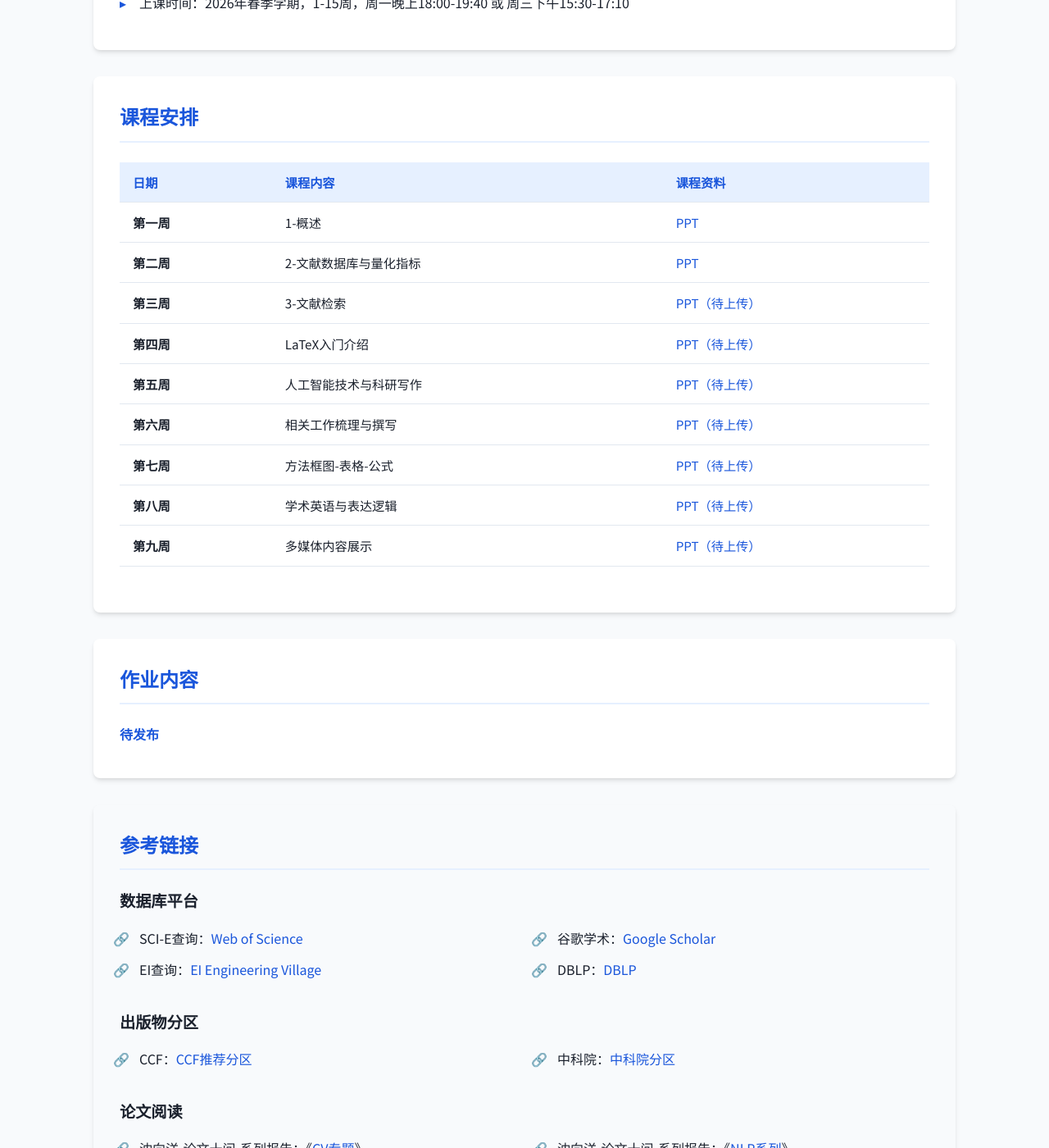
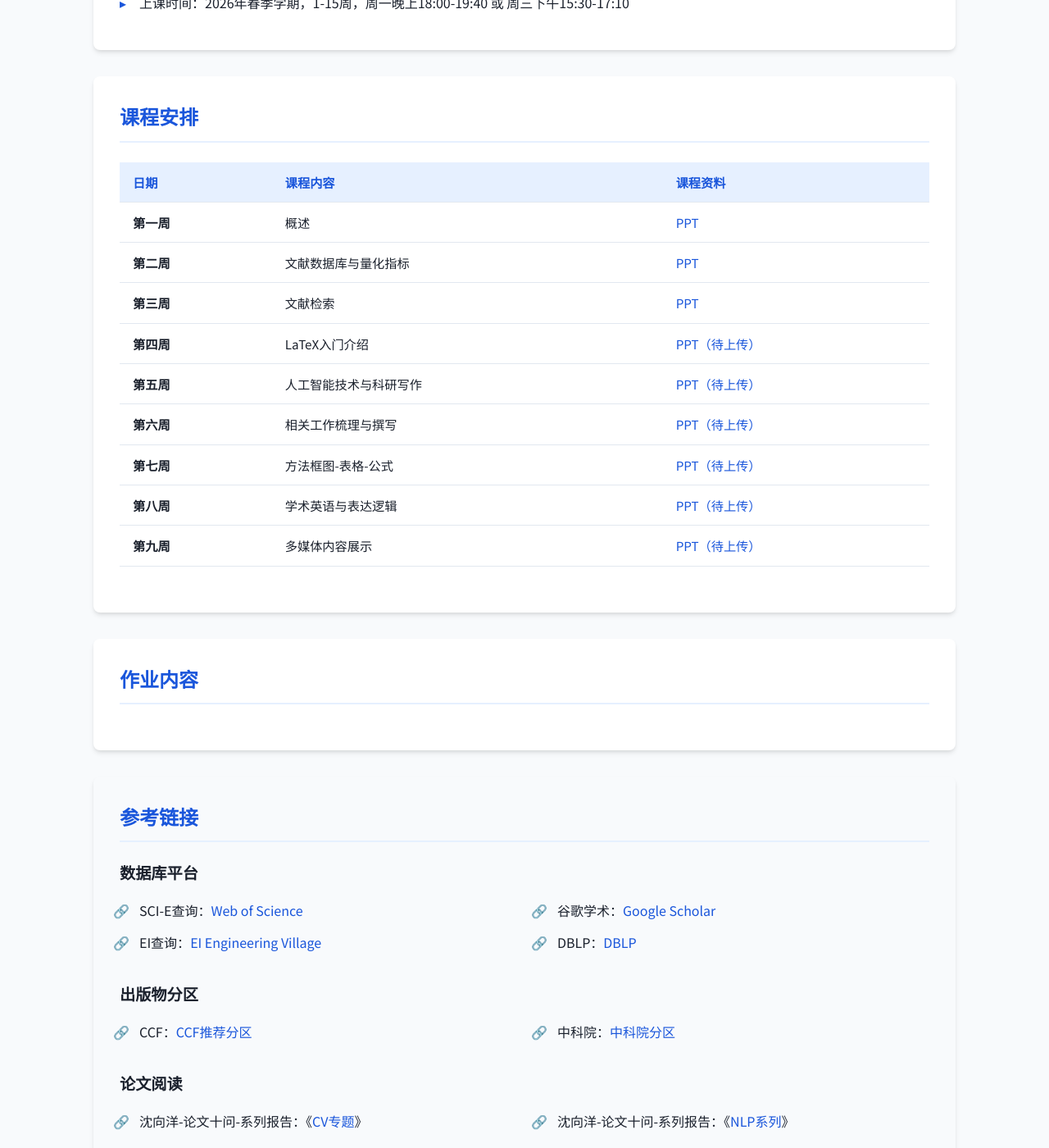
Before and after one commit to zhwinfo/zhwinfo.github.io, a Jekyll site: the page aw/index.html, which Jekyll copies as it is, in a window 1280 px wide and 1400 px high, scrolled down 671 px. Shown: the whole window at 82% size. Built offline with Jekyll 4.4.1, drawn with Linux system fonts in a browser that asks for light colours.

Commit message:
fast update

```diff
--- a/aw/index.html
+++ b/aw/index.html
@@ -433,18 +433,18 @@
                     <tbody>
                         <tr>
                             <td><strong>第一周</strong></td>
-                            <td>1-概述</td>
+                            <td>概述</td>
                             <td><a href="javascript:void(0)" onclick="window.open(pptLink, '_blank')">PPT</a></td>
                         </tr>
                         <tr>
                             <td><strong>第二周</strong></td>
-                            <td>2-文献数据库与量化指标</td>
+                            <td>文献数据库与量化指标</td>
                             <td><a href="javascript:void(0)" onclick="window.open(pptLink, '_blank')">PPT</a></td>
                         </tr>
                         <tr>
                             <td><strong>第三周</strong></td>
-                            <td>3-文献检索</td>
-                            <td><a href="javascript:void(0)" onclick="window.open(pptLink, '_blank')">PPT（待上传）</a></td>
+                            <td>文献检索</td>
+                            <td><a href="javascript:void(0)" onclick="window.open(pptLink, '_blank')">PPT</a></td>
                         </tr>
                         <tr>
                             <td><strong>第四周</strong></td>
@@ -484,14 +484,14 @@
         <section class="section homework-section" id="homework">
             <h2>作业内容</h2>
 
-            <ul>
+            <!-- <ul>
                 <div class="homework-title">待发布</div>
-                <!-- <li>
+                <li>
                     <div class="homework-title">【第一次作业：文献检索（个人作业）】</div>
                     <div class="homework-content">
-                        <p><strong>提交链接：</strong><a href="https://pan.bnu.edu.cn" target="_blank">待定</a>，命名方式：学号-姓名-第一次平时作业.pdf，截止时间：待定</p>
+                        <p><strong>提交链接：</strong><a href="https://pan.bnu.edu.cn" target="_blank">待定</a>，命名方式：学号-姓名-第一次平时作业.pdf，截止时间：2026年4月12日</p>
                         <p><strong>第一次作业易错题目解析：</strong><a href="https://pan.bnu.edu.cn" target="_blank">https://pan.bnu.edu.cn</a></p>
-                        <p>完成以下检索任务，作业文档中包括关键截图：</p>
+                        <p>完成以下任务（通过不同章节区分各任务内容，作业文档中包括关键截图），使用指定LaTeX文档模板：<a href="https://cn.overleaf.com/latex/templates/bnuke-cheng-lun-wen-mo-ban/bcwvxncqffkw" target="_blank">https://cn.overleaf.com/latex/templates/bnuke-cheng-lun-wen-mo-ban/bcwvxncqffkw</a></p>
                         <ol>
                             <li>出版物和文献的量化指标
                                 <ul>
```
Also changed, not shown: other parts of aw/index.html (+5 -0 lines).
